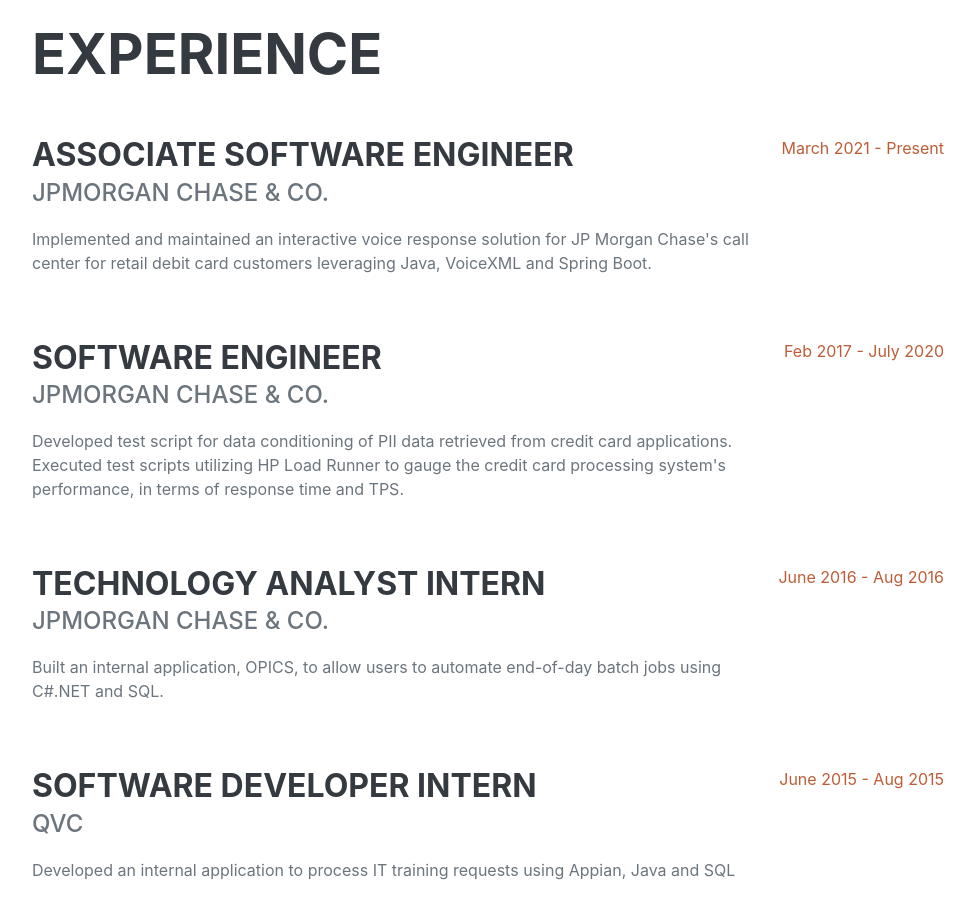
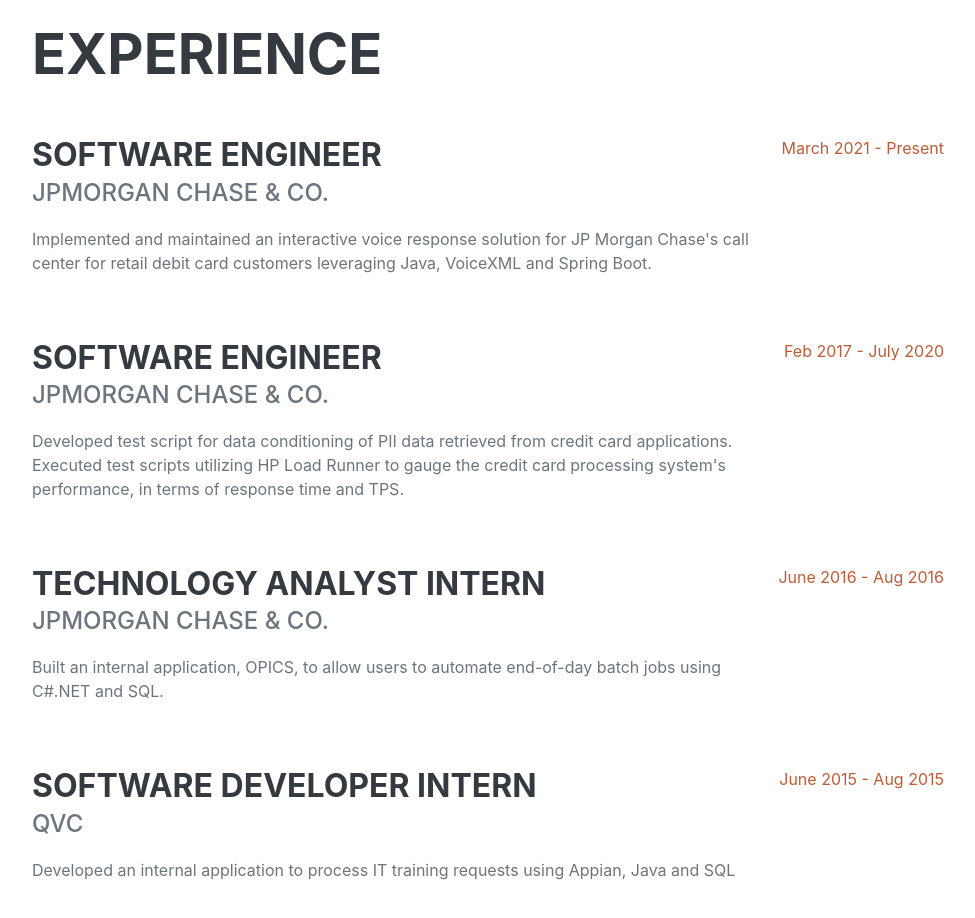
Before and after one commit to techwitholney/startbootstrap-resume-gh-pages, a plain HTML site: page index.html in a window 1280 px wide. Shown: the part 860-1778 px from the top of the page, without its empty margins (288-1263 px from the left). Drawn offline with nearby package versions, Linux system fonts and the light colour scheme; a web font is replaced by a local one.

Commit message:
Updated job descriptions

```diff
--- a/index.html
+++ b/index.html
@@ -59,7 +59,7 @@
                     <h2 class="mb-5">Experience</h2>
                     <div class="d-flex flex-column flex-md-row justify-content-between mb-5">
                         <div class="flex-grow-1">
-                            <h3 class="mb-0">Associate Software Engineer</h3>
+                            <h3 class="mb-0">Software Engineer</h3>
                             <div class="subheading mb-3">JPMorgan Chase & Co.</div>
                             <p>Implemented and maintained an interactive voice response solution for JP Morgan Chase's call center for retail debit card customers leveraging Java, VoiceXML and Spring Boot. </p>
                         </div>
```
